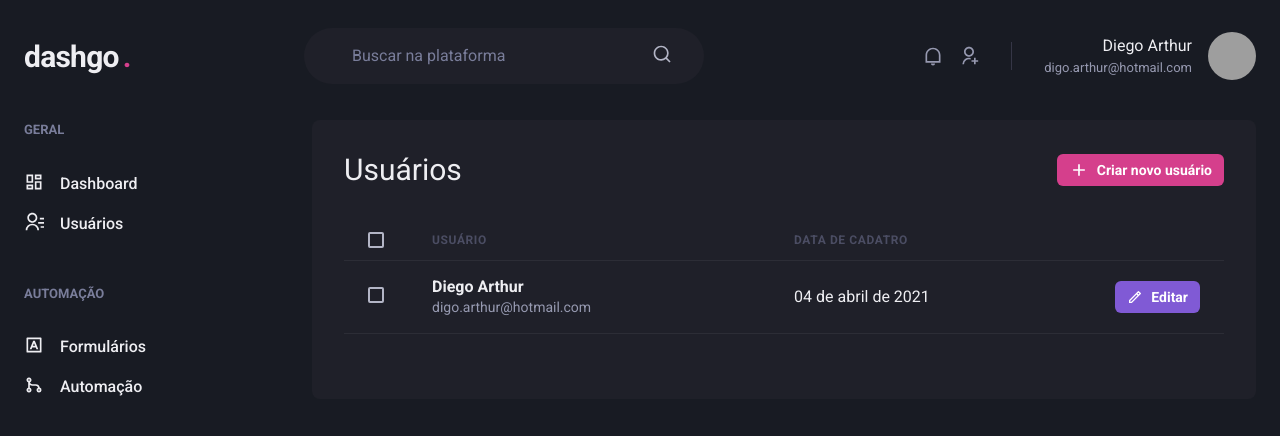
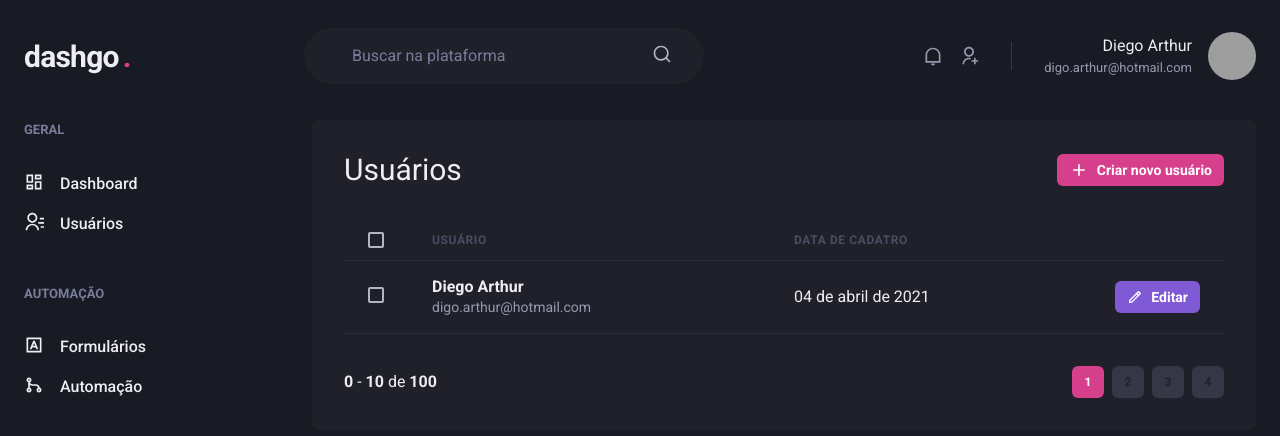
Before and after one commit to DIGOARTHUR/Dashgo, a Next.js app: page /users in a window 1280 px wide. Shown: the top 436 px of the page. Built offline with nearby package versions, Linux system fonts and the light colour scheme; grey boxes are pictures that could not be loaded.

Commit message:
Create Pagination component

```diff
--- /dev/null
+++ b/src/components/Pagination.tsx
@@ -0,0 +1,25 @@
+
+import { Stack, Checkbox, Flex, SimpleGrid, Box, Text, theme, Heading, Button, Icon, Table, Thead, Tr, Th, Tbody, Td } from "@chakra-ui/react"
+export function Pagination() {
+    return (
+        <Stack direction="row" mt="8" justify="space-between" align="center">
+            <Box>
+                <strong>0</strong> - <strong>10</strong> de <strong>100</strong>
+            </Box>
+            <Stack direction="row" spacing="2">
+                <Button size="sm" fontSize="xs" width="4" colorScheme="pink" disabled _disabled={{ bg: 'pink.500', cursor: 'deafult' }}>
+                    1
+                </Button>
+                <Button size="sm" fontSize="xs" width="4" bg="gray.700" _hover={{ bg: 'gray.500' }} >
+                    2
+                </Button>
+                <Button size="sm" fontSize="xs" width="4" bg="gray.700" _hover={{ bg: 'gray.500' }} >
+                    3
+                </Button>
+                <Button size="sm" fontSize="xs" width="4" bg="gray.700" _hover={{ bg: 'gray.500' }} >
+                    4
+                </Button>
+            </Stack>
+        </Stack>
+    )
+}
--- a/src/pages/users/index.tsx
+++ b/src/pages/users/index.tsx
@@ -2,6 +2,7 @@
 import { Checkbox, Flex, SimpleGrid, Box, Text, theme, Heading, Button, Icon, Table, Thead, Tr, Th, Tbody, Td } from "@chakra-ui/react"
 import { RiAddLine, RiPencilLine } from "react-icons/ri";
 import { Header } from "../../components/Header";
+import { Pagination } from "../../components/Pagination";
 import { Sidebar } from "../../components/Sidebar";
 export default function UserList() {
     return (
@@ -59,6 +60,8 @@ export default function UserList() {
                             </Tr>
                         </Tbody>
                     </Table>
+
+                    <Pagination/>
                 </Box>
             </Flex >
         </Box>
```
